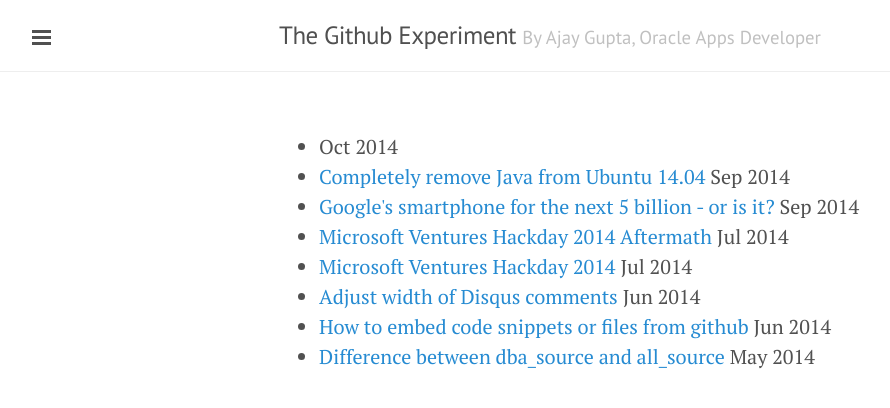
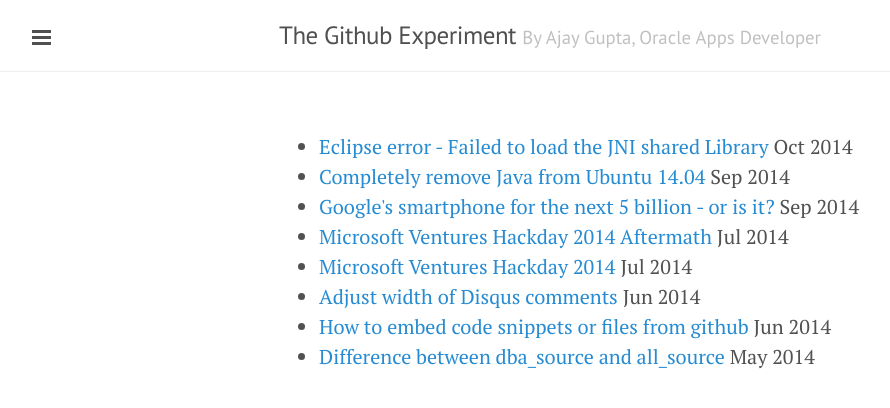
Before and after one commit to ajgupta/ajgupta.github.io, a Jekyll site: the page built from index.html, in a window 1280 px wide. Shown: the top 408 px of the page, without its empty margins (1-891 px from the left). Built offline with Jekyll 4.4.1, drawn with Linux system fonts in a browser that asks for light colours; Markdown is read by kramdown in place of the engine named in the settings; the list of posts is cut into pages by our own code.

Commit message:
Update 2014-10-30-Eclipse-error-Failed-to-load-the-JNI-shared-Library.markdown

```diff
--- a/_posts/2014-10-30-Eclipse-error-Failed-to-load-the-JNI-shared-Library.markdown
+++ b/_posts/2014-10-30-Eclipse-error-Failed-to-load-the-JNI-shared-Library.markdown
@@ -1,6 +1,6 @@
 ---
 layout: post
-title: Eclipse error: Failed to load the JNI shared Library
+title: Eclipse error - Failed to load the JNI shared Library
 category: Java
 tags: Eclipse Java
 year: 2014
```
